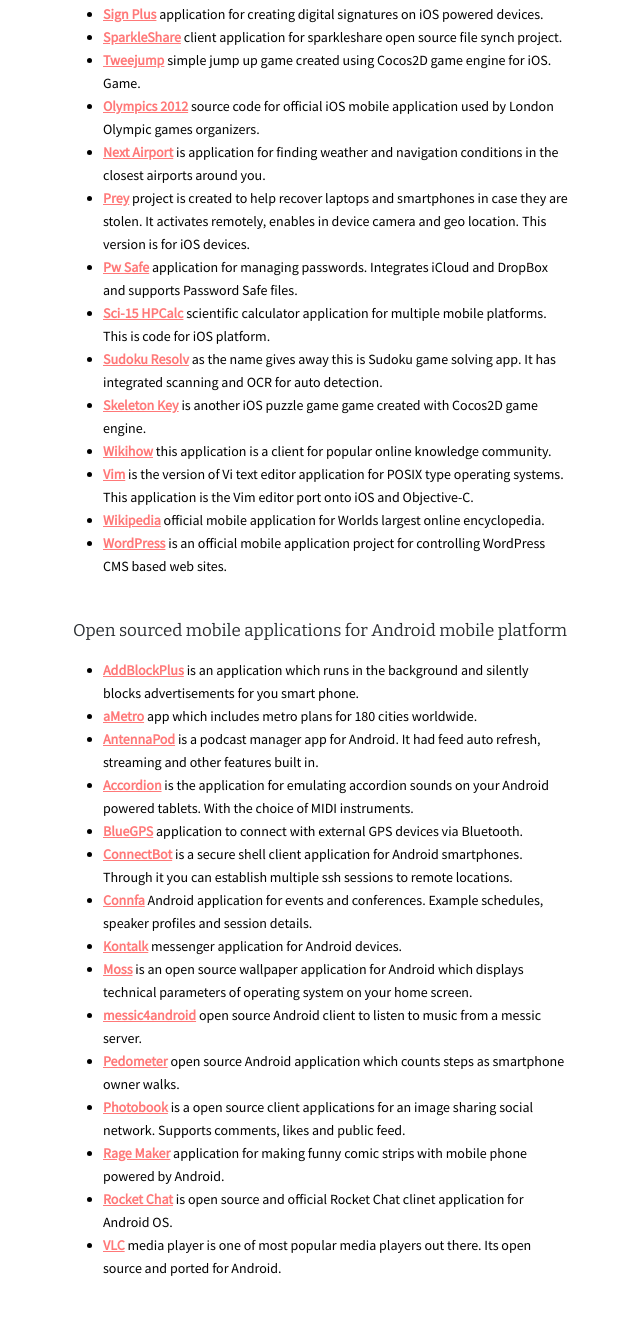
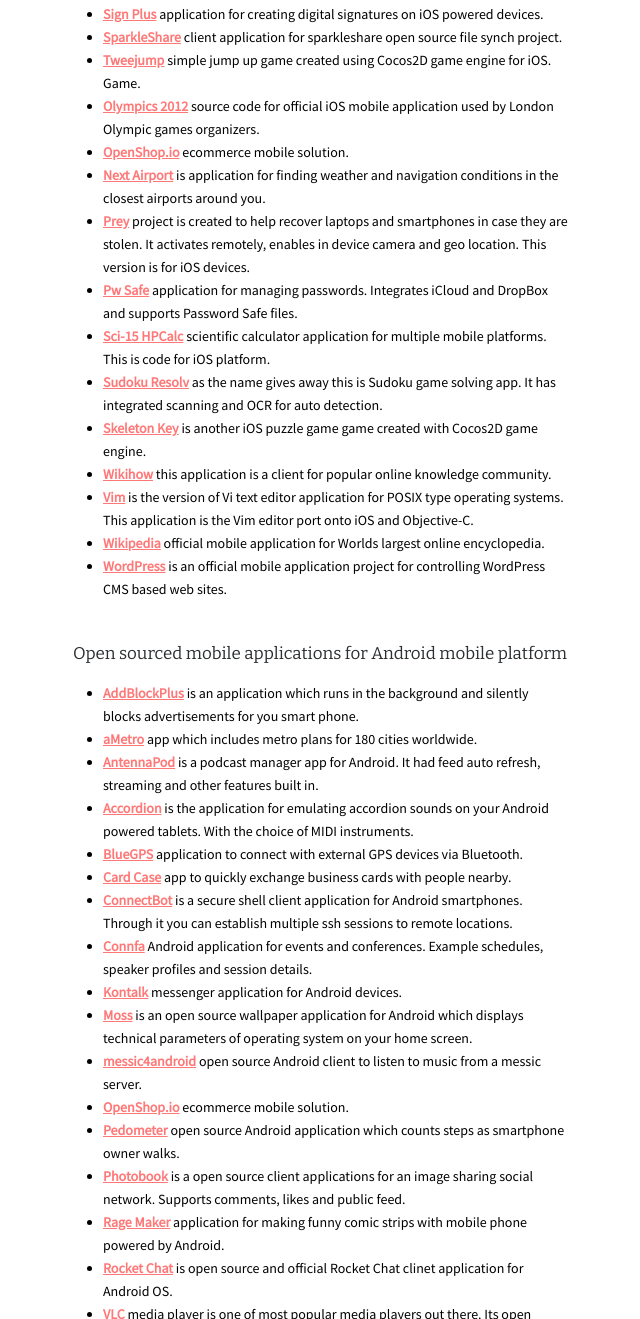
Before and after one commit to sauliuz/mobilegap.net, a website: page mobilegap.net/index.html in a window 1280 px wide. Shown: the part 2413-3732 px from the top of the page, without its empty margins (322-962 px from the left). Drawn offline with nearby package versions, Linux system fonts and the light colour scheme.

Commit message:
fresh mobilegap.net build - metalsmith

```diff
--- a/mobilegap.net/index.html
+++ b/mobilegap.net/index.html
@@ -149,6 +149,7 @@
 <li><strong><a href="https://github.com/darvin/SparkleShare-iOS">SparkleShare</a></strong> client application for sparkleshare open source file synch project.</li>
 <li><strong><a href="https://github.com/haqu/tweejump">Tweejump</a></strong> simple jump up game created using Cocos2D game engine for iOS. Game.</li>
 <li><strong><a href="https://github.com/Frahaan/2012-Olympics-iOS--iPad-and-iPhone--source-code">Olympics 2012</a></strong> source code for official iOS mobile application used by London Olympic games organizers.</li>
+<li><strong><a href="https://github.com/openshopio/openshop.io-ios">OpenShop.io</a></strong> ecommerce mobile solution.</li>
 <li><strong><a href="https://github.com/mmackh/Next-Airport">Next Airport</a></strong> is application for finding weather and navigation conditions in the closest airports around you.</li>
 <li><strong><a href="https://github.com/prey/prey-ios-client">Prey</a></strong> project is created to help recover laptops and smartphones in case they are stolen. It activates remotely, enables in device camera and geo location. This version is for iOS devices.</li>
 <li><strong><a href="http://app77.com/pwSafe/">Pw Safe</a></strong> application for managing passwords. Integrates iCloud and DropBox and supports Password Safe files.</li>
@@ -167,11 +168,13 @@
 <li><strong><a href="https://github.com/danieloeh/AntennaPod">AntennaPod</a></strong> is a podcast manager app for Android. It had feed auto refresh, streaming and other features built in.</li>
 <li><strong><a href="https://github.com/billthefarmer/accordion">Accordion</a></strong> is the application for emulating accordion sounds on your Android powered tablets. With the choice of MIDI instruments.</li>
 <li><strong><a href="http://sourceforge.net/p/bluegps4droid/git/ci/master/tree/">BlueGPS</a></strong> application to connect with external GPS devices via Bluetooth.</li>
+<li><strong><a href="https://github.com/blocoio/cardcase">Card Case</a></strong> app to quickly exchange business cards with people nearby.</li>
 <li><strong><a href="https://code.google.com/p/connectbot/">ConnectBot</a></strong> is a secure shell client application for Android smartphones. Through it you can establish multiple ssh sessions to remote locations.</li>
 <li><strong><a href="https://github.com/lemberg/connfa-android">Connfa</a></strong> Android application for events and conferences. Example schedules, speaker profiles and session details.</li>
 <li><strong><a href="https://code.google.com/p/connectbot/">Kontalk</a></strong> messenger application for Android devices.</li>
 <li><strong><a href="https://github.com/teneighty/moss">Moss</a></strong> is an open source wallpaper application for Android which displays technical parameters of operating system on your home screen.</li>
 <li><strong><a href="https://github.com/spheras/messic-android">messic4android</a></strong> open source Android client to listen to music from a messic server.</li>
+<li><strong><a href="https://github.com/openshopio/openshop.io-android">OpenShop.io</a></strong> ecommerce mobile solution.</li>
 <li><strong><a href="https://github.com/bagilevi/android-pedometer">Pedometer</a></strong> open source Android application which counts steps as smartphone owner walks.</li>
 <li><strong><a href="https://github.com/aboev/photobook-client">Photobook</a></strong> is a open source client applications for an image sharing social network. Supports comments, likes and public feed.</li>
 <li><strong><a href="http://code.google.com/p/android-rage-maker/source/list">Rage Maker</a></strong> application for making funny comic strips with mobile phone powered by Android.</li>
```
